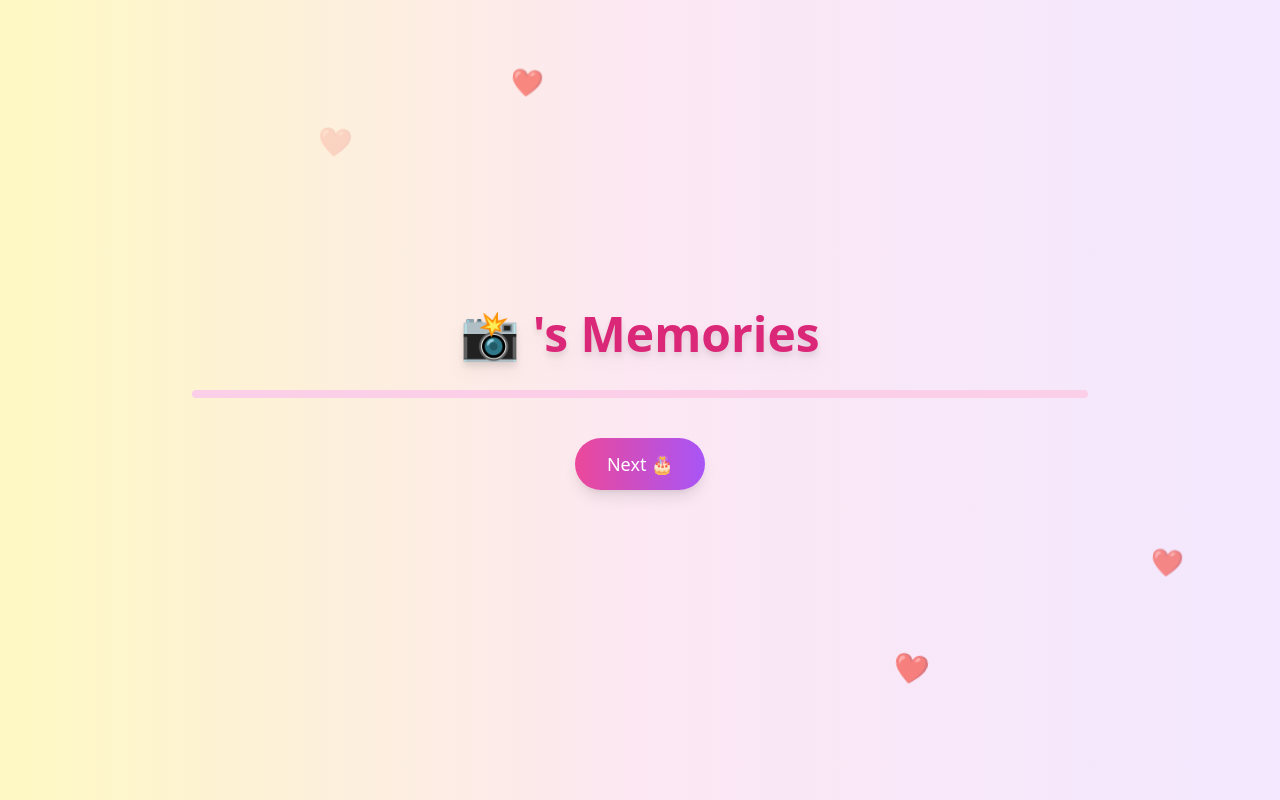
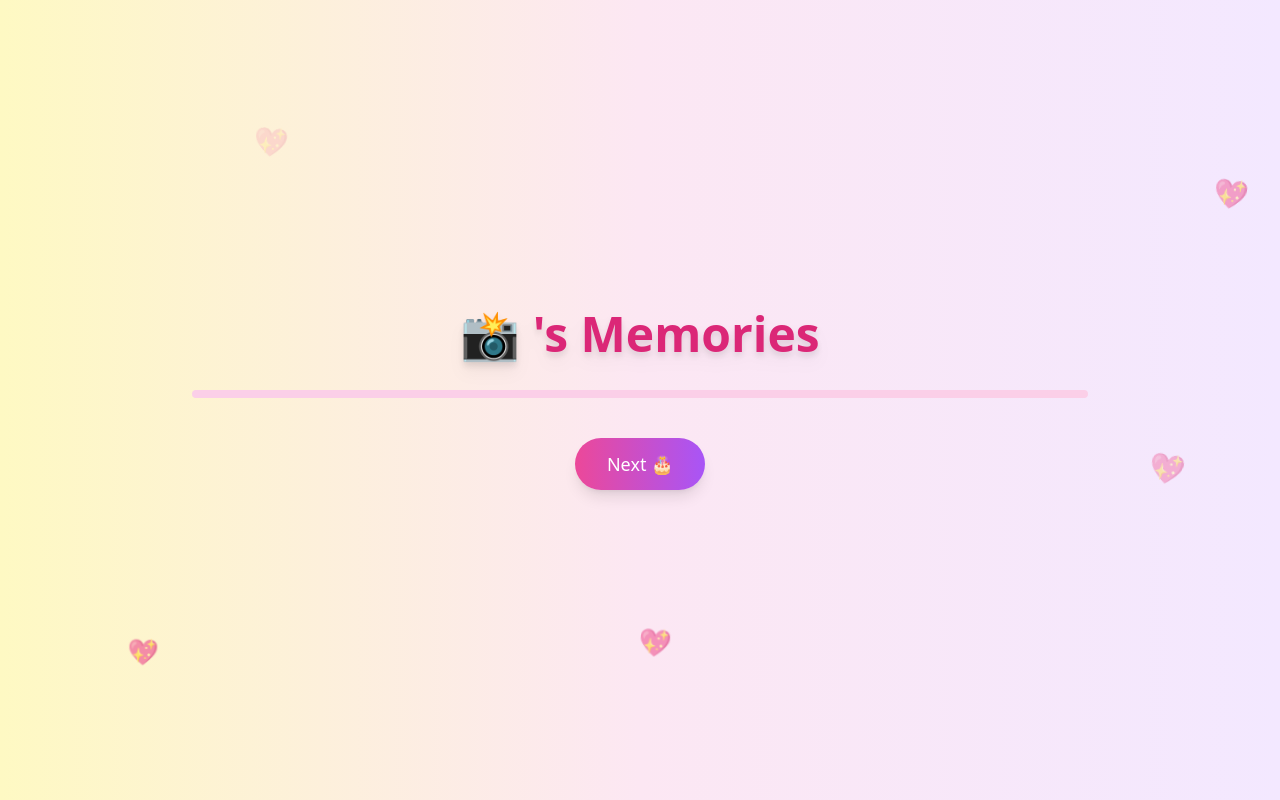
Before and after one commit to trishna-paswan/AI_Event_Planner, a Flask app: template templates/page2.html in a window 1280 px wide. Run offline with Flask 3, Linux system fonts and the light colour scheme; the template is opened without the code that fills it, so the values that code supplies are empty; some libraries are stand-ins or nearby versions.

Commit message:
Update page2.html

```diff
--- a/templates/page2.html
+++ b/templates/page2.html
@@ -64,11 +64,11 @@
     Next 🎂
   </a>
 
-  <!-- ❤️ Add 3 floating hearts -->
-  <div class="heart" style="left: 25%; top: 20%; animation-delay: 0s;">❤️</div>
-  <div class="heart" style="left: 70%; top: 85%; animation-delay: 2s;">❤️</div>
-  <div class="heart" style="left: 40%; top: 10%; animation-delay: 4s;">❤️</div>
-  <div class="heart" style="left: 70%; top: 85%; animation-delay: 2s;">❤️</div>
-  <div class="heart" style="left: 90%; top: 70%; animation-delay: 4s;">❤️</div>
+  <!-- Floating hearts -->
+  <div class="heart" style="left: 20%; top: 20%; animation-delay: 0s;">💖</div>
+  <div class="heart" style="left: 90%; top: 60%; animation-delay: 2s;">💖</div>
+  <div class="heart" style="left: 50%; top: 80%; animation-delay: 4s;">💖</div>
+  <div class="heart" style="left: 95%; top: 25%; animation-delay: 3s;">💖</div>
+  <div class="heart" style="left: 10%; top: 80%; animation-delay: 5s;">💖</div>
 </body>
 </html>
```
